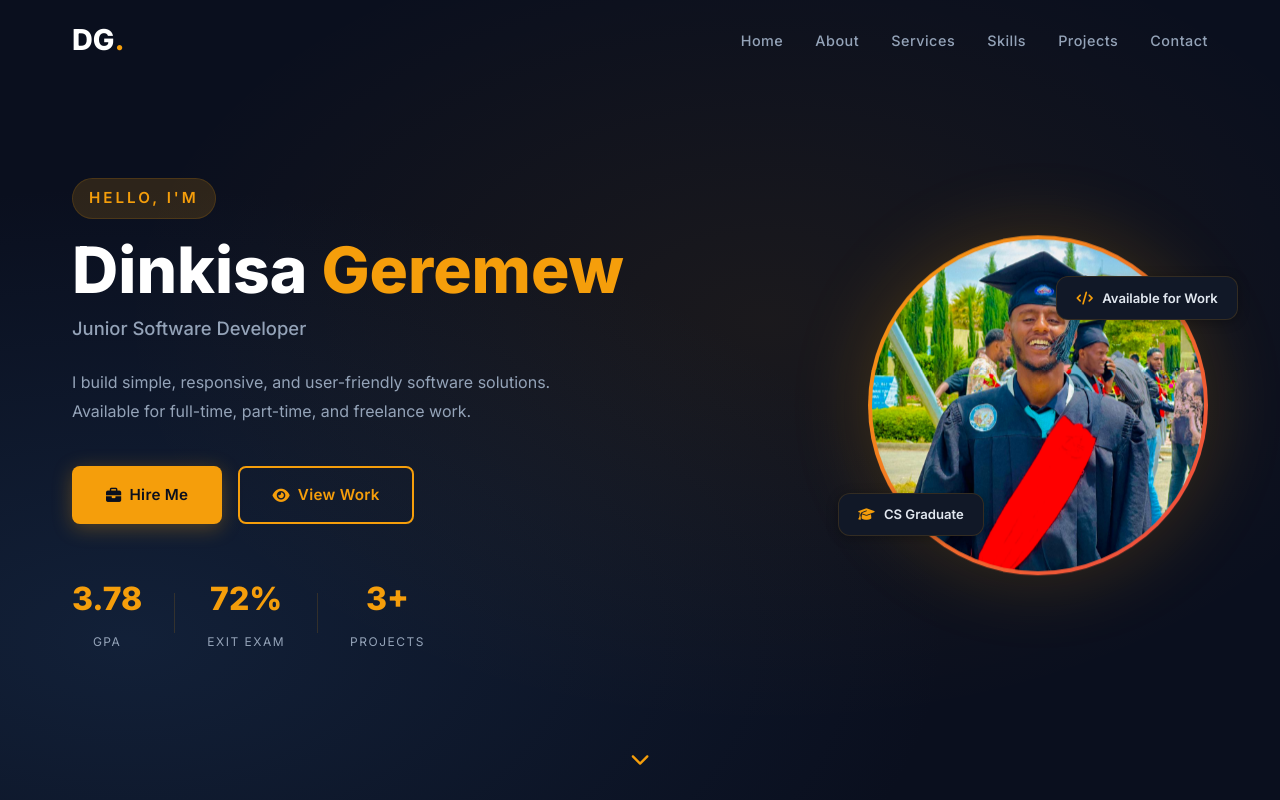
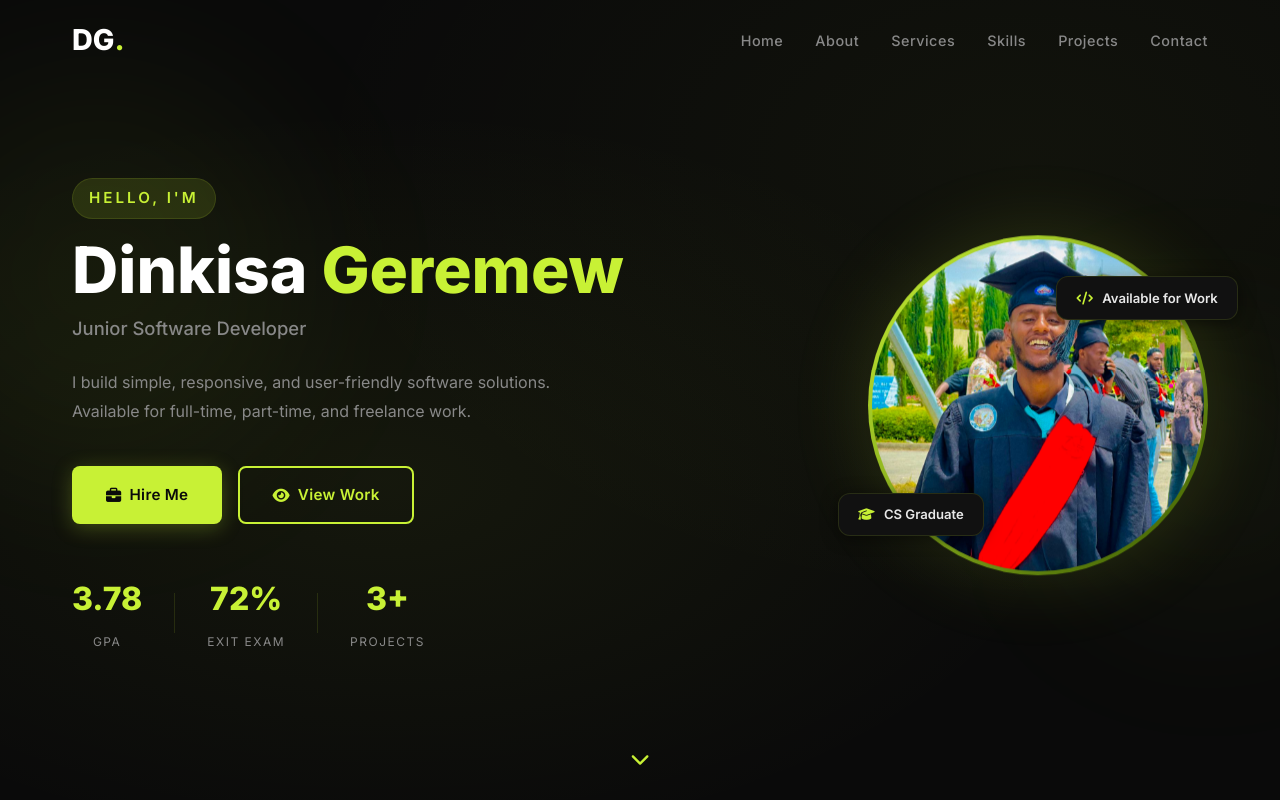
Before and after one commit to DinkisaGeremew/portfolio, a website: page index.html in a window 1280 px wide. Shown: the top 800 px of the page. Drawn offline with Linux system fonts and the light colour scheme.

Commit message:
dark lime theme + 3D tilt effects

```diff
--- a/index.html
+++ b/index.html
@@ -29,6 +29,8 @@
 
   <!-- HERO -->
   <section class="hero" id="home">
+    <div class="orb orb-1"></div>
+    <div class="orb orb-2"></div>
     <div class="hero-bg"></div>
     <div class="hero-content">
       <div class="hero-text">
@@ -69,8 +71,7 @@
         <h2 class="section-title">About Me</h2>
       </div>
       <div class="about-grid">
-        <div class="about-card">
-          <div class="about-icon"><i class="fas fa-university"></i></div>
+        <div class="about-card tilt-card glow-hover">
           <h3>Education</h3>
           <p>B.Sc. in Computer Science</p>
           <p class="about-sub">Madda Walabu University</p>
--- a/script.js
+++ b/script.js
@@ -74,6 +74,25 @@ window.addEventListener('DOMContentLoaded', function () {
     setTimeout(type, delay);
   }
   type();
+
+  // 3D TILT EFFECT
+  document.querySelectorAll('.tilt-card, .project-card, .service-card, .why-card, .skill-category').forEach(function (card) {
+    card.addEventListener('mousemove', function (e) {
+      var rect = card.getBoundingClientRect();
+      var x = e.clientX - rect.left;
+      var y = e.clientY - rect.top;
+      var cx = rect.width / 2;
+      var cy = rect.height / 2;
+      var rotX = ((y - cy) / cy) * -8;
+      var rotY = ((x - cx) / cx) * 8;
+      card.style.transform = 'perspective(800px) rotateX(' + rotX + 'deg) rotateY(' + rotY + 'deg) translateZ(10px)';
+      card.style.setProperty('--mx', (x / rect.width * 100) + '%');
+      card.style.setProperty('--my', (y / rect.height * 100) + '%');
+    });
+    card.addEventListener('mouseleave', function () {
+      card.style.transform = 'perspective(800px) rotateX(0) rotateY(0) translateZ(0)';
+    });
+  });
 
   // SCROLL ANIMATIONS
   var animObserver = new IntersectionObserver(function (entries) {
--- a/style.css
+++ b/style.css
@@ -2,22 +2,21 @@
 *, *::before, *::after { margin: 0; padding: 0; box-sizing: border-box; }
 
 :root {
-  --primary: #f59e0b;
-  --primary-dark: #d97706;
-  --primary-glow: rgba(245,158,11,0.15);
-  --bg: #0a0f1e;
-  --bg2: #0d1426;
-  --bg3: #111827;
-  --card: #111827;
-  --border: rgba(245,158,11,0.15);
-  --text: #e2e8f0;
-  --text-muted: #94a3b8;
+  --primary: #c8f135;
+  --primary-dark: #a8d420;
+  --primary-glow: rgba(200,241,53,0.12);
+  --bg: #0a0a0a;
+  --bg2: #0f0f0f;
+  --bg3: #141414;
+  --card: #111111;
+  --border: rgba(200,241,53,0.12);
+  --text: #e8e8e8;
+  --text-muted: #888888;
   --white: #ffffff;
-  --gradient: linear-gradient(135deg, #f59e0b, #ef4444);
-  --gradient2: linear-gradient(135deg, #1e3a5f, #0a0f1e);
-  --shadow: 0 8px 32px rgba(245,158,11,0.12);
-  --shadow-sm: 0 2px 12px rgba(0,0,0,0.3);
-  --radius: 16px;
+  --gradient: linear-gradient(135deg, #c8f135, #7fff00);
+  --shadow: 0 8px 40px rgba(200,241,53,0.1);
+  --shadow-sm: 0 2px 16px rgba(0,0,0,0.5);
+  --radius: 12px;
   --transition: 0.3s ease;
 }
 
@@ -80,8 +79,8 @@ img { max-width: 100%; }
 }
 .hero::before {
   content: ''; position: absolute; inset: 0;
-  background: radial-gradient(ellipse at 60% 40%, rgba(245,158,11,0.07) 0%, transparent 60%),
-              radial-gradient(ellipse at 10% 80%, rgba(30,58,95,0.4) 0%, transparent 50%);
+  background: radial-gradient(ellipse at 30% 60%, rgba(200,241,53,0.06) 0%, transparent 55%),
+              radial-gradient(ellipse at 80% 20%, rgba(200,241,53,0.04) 0%, transparent 50%);
 }
 .hero-bg { position: absolute; inset: 0; }
 .hero-content {
@@ -121,12 +120,12 @@ img { max-width: 100%; }
   border: 2px solid transparent; letter-spacing: 0.3px;
 }
 .btn-primary {
-  background: var(--primary); color: #0a0f1e;
-  box-shadow: 0 4px 20px rgba(245,158,11,0.3);
+  background: var(--primary); color: #0a0a0a;
+  box-shadow: 0 4px 20px rgba(200,241,53,0.25);
 }
-.btn-primary:hover { background: var(--primary-dark); transform: translateY(-2px); box-shadow: 0 8px 30px rgba(245,158,11,0.4); }
+.btn-primary:hover { background: var(--primary-dark); transform: translateY(-2px); box-shadow: 0 8px 30px rgba(200,241,53,0.35); }
 .btn-outline { border-color: var(--primary); color: var(--primary); background: transparent; }
-.btn-outline:hover { background: var(--primary); color: #0a0f1e; transform: translateY(-2px); }
+.btn-outline:hover { background: var(--primary); color: #0a0a0a; transform: translateY(-2px); }
 .btn-full { width: 100%; justify-content: center; }
 
 .hero-stats { display: flex; align-items: center; gap: 2rem; }
@@ -141,8 +140,8 @@ img { max-width: 100%; }
 }
 .avatar-ring {
   width: 340px; height: 340px; border-radius: 50%;
-  background: linear-gradient(135deg, var(--primary), #ef4444);
-  padding: 4px; box-shadow: 0 0 80px rgba(245,158,11,0.2);
+  background: linear-gradient(135deg, #c8f135, #3a5a00);
+  padding: 4px; box-shadow: 0 0 80px rgba(200,241,53,0.15);
   animation: float 4s ease-in-out infinite;
 }
 @keyframes float { 0%,100%{transform:translateY(0)} 50%{transform:translateY(-16px)} }
@@ -247,9 +246,9 @@ img { max-width: 100%; }
 .why-card:hover { transform: translateY(-5px); border-color: var(--primary); box-shadow: var(--shadow); }
 .why-icon {
   width: 64px; height: 64px; border-radius: 50%;
-  background: var(--gradient); margin: 0 auto 1rem;
+  background: var(--primary); margin: 0 auto 1rem;
   display: flex; align-items: center; justify-content: center;
-  font-size: 1.5rem; color: #0a0f1e;
+  font-size: 1.5rem; color: #0a0a0a;
 }
 .why-card h3 { color: var(--white); font-weight: 700; margin-bottom: 0.5rem; }
 .why-card p { color: var(--text-muted); font-size: 0.9rem; }
@@ -272,7 +271,7 @@ img { max-width: 100%; }
   border: 1px solid var(--border); padding: 0.3rem 0.8rem;
   border-radius: 6px; font-size: 0.82rem; font-weight: 500; transition: var(--transition);
 }
-.tag:hover { background: var(--primary); color: #0a0f1e; }
+.tag:hover { background: var(--primary); color: #0a0a0a; }
 
 .proficiency-bars { max-width: 700px; margin: 0 auto; }
 .bars-title { color: var(--white); font-weight: 700; font-size: 1.2rem; margin-bottom: 1.5rem; text-align: center; }
@@ -318,7 +317,7 @@ img { max-width: 100%; }
   border: 1px solid var(--primary); padding: 0.35rem 0.9rem;
   border-radius: 6px; transition: var(--transition);
 }
-.project-link:hover { background: var(--primary); color: #0a0f1e; }
+.project-link:hover { background: var(--primary); color: #0a0a0a; }
 
 /* ===== CONTACT ===== */
 .contact-grid { display: grid; grid-template-columns: 1fr 1.2fr; gap: 3rem; align-items: start; }
@@ -341,7 +340,7 @@ img { max-width: 100%; }
   display: flex; align-items: center; justify-content: center;
   color: var(--text-muted); font-size: 1rem; transition: var(--transition);
 }
-.social-btn:hover { background: var(--primary); color: #0a0f1e; border-color: var(--primary); transform: translateY(-3px); }
+.social-btn:hover { background: var(--primary); color: #0a0a0a; border-color: var(--primary); transform: translateY(-3px); }
 
 .contact-form {
   background: var(--card); border: 1px solid var(--border);
@@ -359,6 +358,71 @@ img { max-width: 100%; }
 }
 .form-group textarea { resize: vertical; }
 .form-note { text-align: center; margin-top: 0.8rem; font-size: 0.85rem; color: var(--primary); }
+
+/* ===== 3D TILT & GLOW EFFECTS ===== */
+.tilt-card {
+  transform-style: preserve-3d;
+  transition: transform 0.15s ease, box-shadow 0.15s ease;
+}
+.tilt-card:hover { box-shadow: 0 20px 60px rgba(200,241,53,0.15); }
+
+/* Floating orbs background */
+.orb {
+  position: absolute; border-radius: 50%; filter: blur(80px);
+  pointer-events: none; z-index: 0;
+}
+.orb-1 {
+  width: 400px; height: 400px;
+  background: rgba(200,241,53,0.05);
+  top: 10%; left: -100px;
+  animation: orbFloat 8s ease-in-out infinite;
+}
+.orb-2 {
+  width: 300px; height: 300px;
+  background: rgba(200,241,53,0.04);
+  bottom: 20%; right: -80px;
+  animation: orbFloat 10s ease-in-out infinite reverse;
+}
+@keyframes orbFloat {
+  0%,100% { transform: translateY(0) scale(1); }
+  50% { transform: translateY(-30px) scale(1.05); }
+}
+
+/* Glowing border on hover */
+.glow-hover {
+  position: relative; overflow: hidden;
+}
+.glow-hover::after {
+  content: ''; position: absolute; inset: 0;
+  border-radius: inherit;
+  background: radial-gradient(circle at var(--mx,50%) var(--my,50%), rgba(200,241,53,0.08) 0%, transparent 60%);
+  opacity: 0; transition: opacity 0.3s ease; pointer-events: none;
+}
+.glow-hover:hover::after { opacity: 1; }
+
+/* Number counter animation */
+.stat-num { transition: color 0.3s ease; }
+
+/* Hero text entrance */
+@keyframes slideUp {
+  from { opacity: 0; transform: translateY(30px); }
+  to { opacity: 1; transform: translateY(0); }
+}
+.hero-greeting { animation: slideUp 0.6s ease 0.1s both; }
+.hero-name { animation: slideUp 0.6s ease 0.2s both; }
+.hero-title { animation: slideUp 0.6s ease 0.3s both; }
+.hero-desc { animation: slideUp 0.6s ease 0.4s both; }
+.hero-actions { animation: slideUp 0.6s ease 0.5s both; }
+.hero-stats { animation: slideUp 0.6s ease 0.6s both; }
+
+/* Pulse on primary button */
+.btn-primary { position: relative; overflow: hidden; }
+.btn-primary::after {
+  content: ''; position: absolute; inset: 0;
+  background: rgba(255,255,255,0.15);
+  transform: translateX(-100%); transition: transform 0.4s ease;
+}
+.btn-primary:hover::after { transform: translateX(100%); }
 
 /* ===== SCROLL ANIMATIONS ===== */
 .anim-hidden { opacity: 0; transform: translateY(40px); transition: opacity 0.6s ease, transform 0.6s ease; }
```
